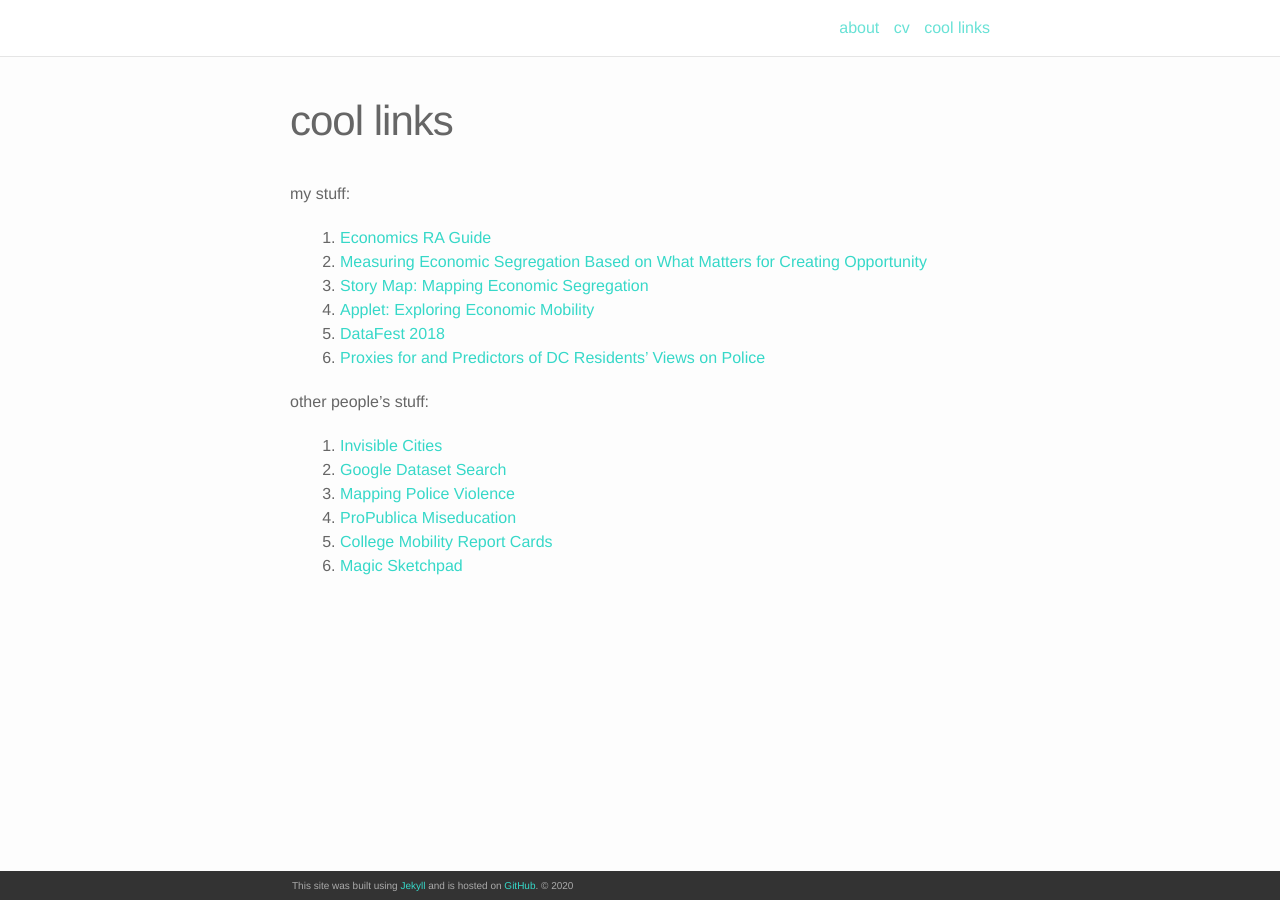
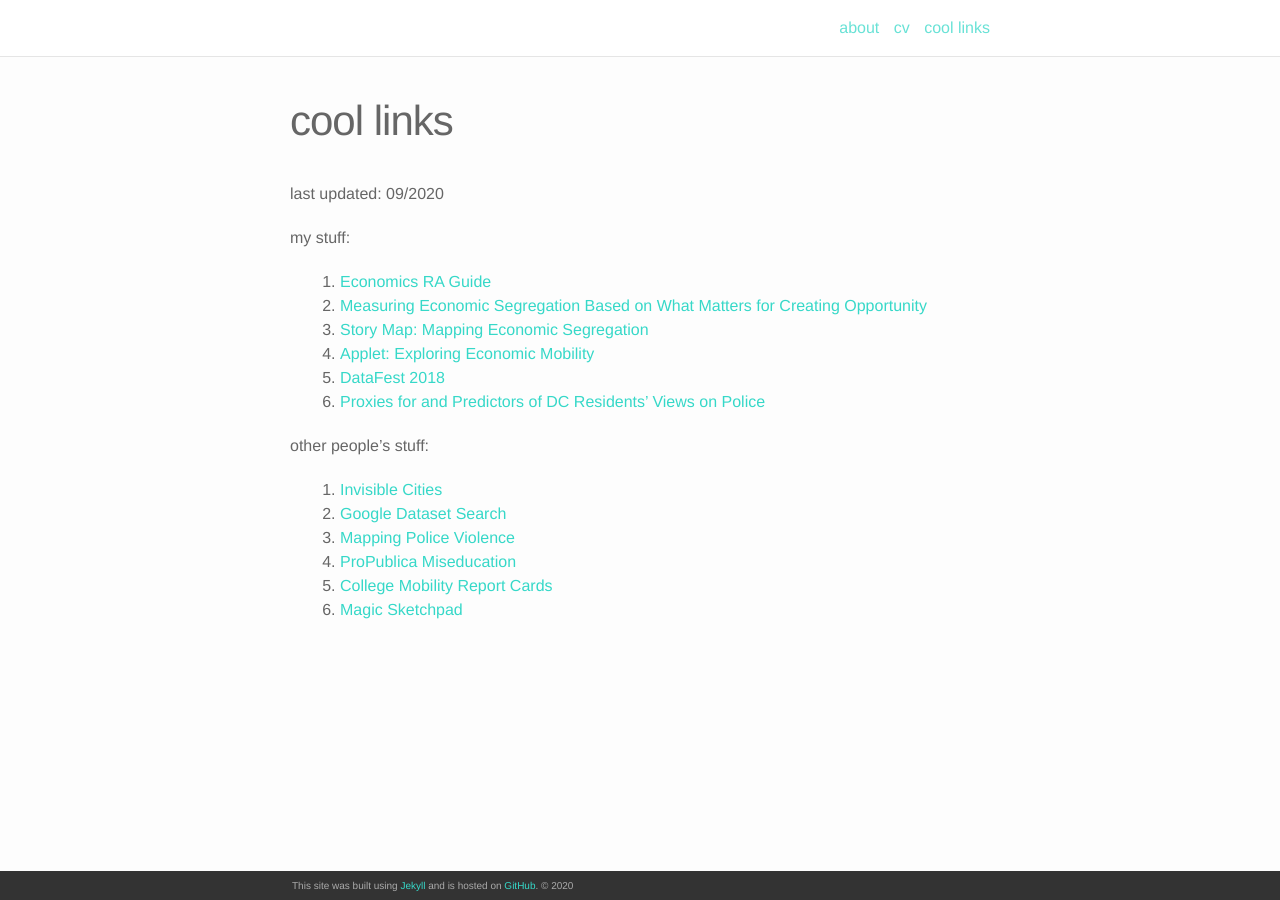
Before and after one commit to kaimath/kaimath.github.io, a Jekyll site: the page built from coollinks.md, in a window 1280 px wide. Built offline with Jekyll 4.4.1, drawn with Linux system fonts in a browser that asks for light colours; nearby versions of some CDN libraries.

Commit message:
coollinks date last updated

```diff
--- a/coollinks.md
+++ b/coollinks.md
@@ -8,6 +8,8 @@ permalink: /coollinks/
 order: 2
 
 ---
+
+last updated: 09/2020
 
 my stuff:
 
```
